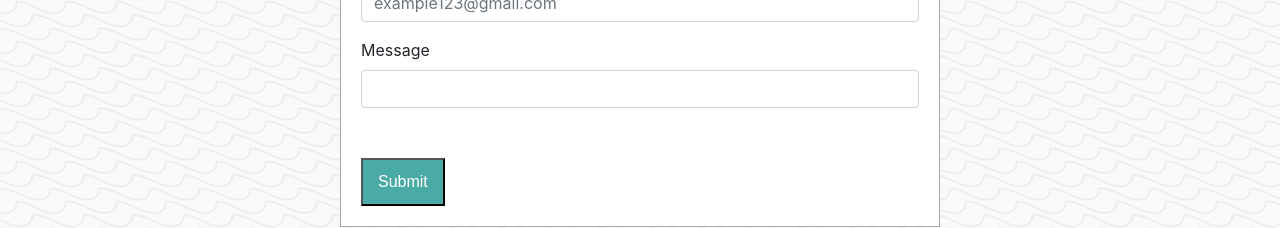
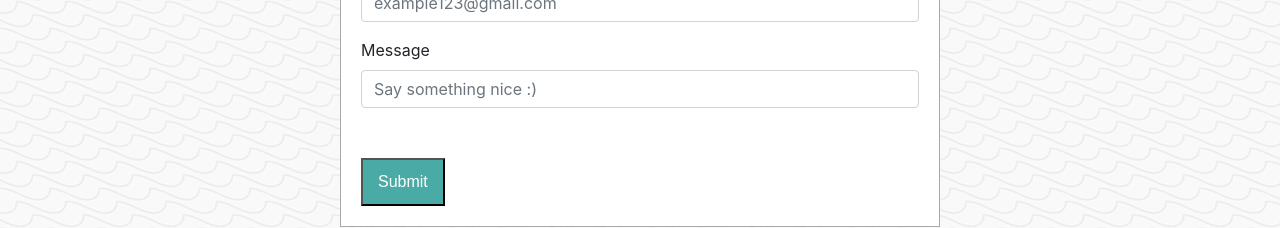
Before and after one commit to cmoraes2013/Responsive-Portfolio, a plain HTML site: page contact.html in a window 1280 px wide. Shown: the part 286-514 px from the top of the page. Drawn offline with nearby package versions, Linux system fonts and the light colour scheme.

Commit message:
nice message added

```diff
--- a/contact.html
+++ b/contact.html
@@ -49,7 +49,7 @@
             </div>
             <div class="form-group">
                     <label for="formGroupExampleInput3">Message</label>
-                    <input type="text" class="form-control" id="formGroupExampleInput3" placeholder=>
+                    <input type="text" class="form-control" id="formGroupExampleInput3" placeholder="Say something nice :)">
                   </div>
                  <br>
                   <input class="button" type="submit" value="Submit">
```
